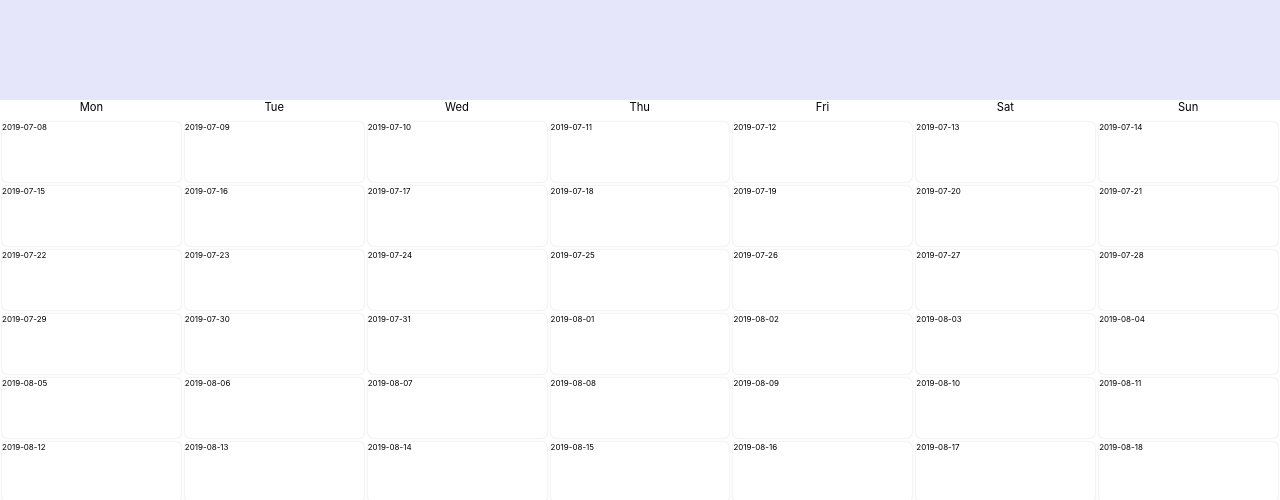
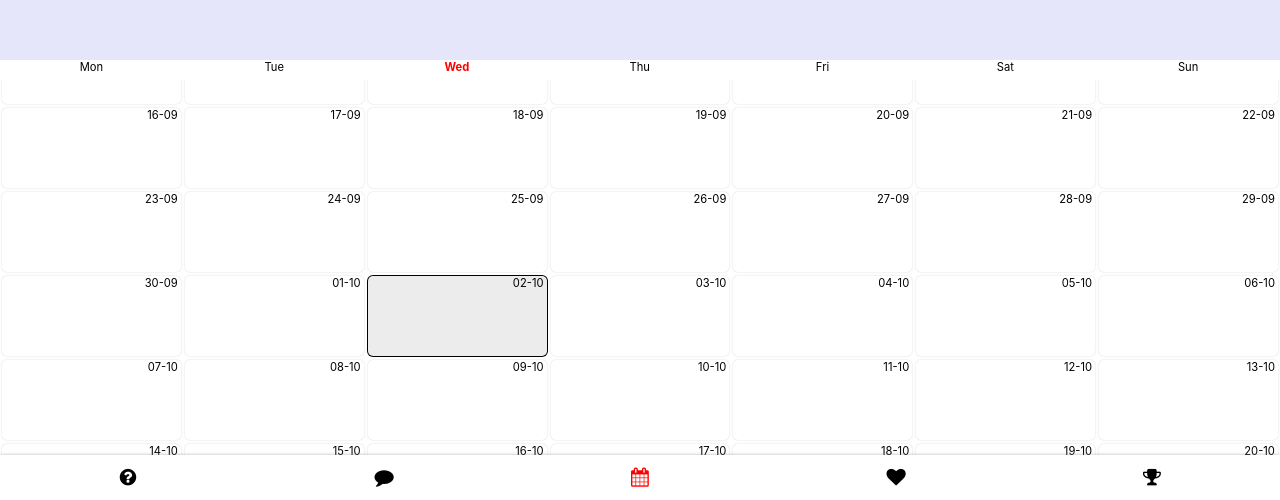
Before and after one commit to alexsaliu/Twoly, a React (Create React App) app: page / in a window 1280 px wide. Shown: the part 300-800 px from the top of the page. Built offline with nearby package versions, Linux system fonts and the light colour scheme.

Commit message:
calendar successfully scrolling and creading new past and future days when scrolled to either end

```diff
--- a/package.json
+++ b/package.json
@@ -3,6 +3,7 @@
   "version": "0.1.0",
   "private": true,
   "dependencies": {
+    "font-awesome": "^4.7.0",
     "moment": "^2.24.0",
     "react": "^16.10.1",
     "react-dom": "^16.10.1",
--- a/src/App.css
+++ b/src/App.css
@@ -1,3 +1,7 @@
+:root {
+    --theme-accent-color: red;
+}
+
 .main-container {
     height: 100vh;
 }
--- a/src/App.js
+++ b/src/App.js
@@ -1,11 +1,13 @@
 import React from 'react';
 import './App.css';
 import Grid from './Grid';
+import Footer from './Footer';
 
 function App() {
   return (
     <div className="App">
         <Grid />
+        <Footer />
     </div>
   );
 }
--- /dev/null
+++ b/src/Footer/footer.css
@@ -0,0 +1,21 @@
+.footer {
+    position: absolute;
+    bottom: 0;
+    width: 100%;
+    background: #ffffff;
+    box-shadow: 0px 0px 4px -1px grey;
+    height: 45px;
+    display: flex;
+}
+.footer-button {
+    display: flex;
+    align-items: center;
+    justify-content: center;
+    width: 20%;
+}
+.footer-button i {
+    font-size: 1.2em;
+}
+.footer-button-selected i {
+    color: var(--theme-accent-color);
+}
--- /dev/null
+++ b/src/Footer/index.js
@@ -0,0 +1,29 @@
+import React, {Component} from 'react';
+import './footer.css';
+import 'font-awesome/css/font-awesome.min.css';
+
+export default class Footer extends Component {
+    constructor(props) {
+        super(props)
+        this.state = {
+            selected: 2
+        }
+    }
+
+    changeSelected = (button) => {
+        this.setState({selected: button});
+    }
+
+    render() {
+        const { selected } = this.state;
+        return (
+            <div className="footer">
+                <div onClick={() => this.changeSelected(0)} className={"footer-button " + (selected === 0 ? "footer-button-selected" : "")}><i className="fa fa-question-circle"></i></div>
+                <div onClick={() => this.changeSelected(1)} className={"footer-button " + (selected === 1 ? "footer-button-selected" : "")}><i className="fa fa-comment"></i></div>
+                <div onClick={() => this.changeSelected(2)} className={"footer-button " + (selected === 2 ? "footer-button-selected" : "")}><i className="fa fa-calendar"></i></div>
+                <div onClick={() => this.changeSelected(3)} className={"footer-button " + (selected === 3 ? "footer-button-selected" : "")}><i className="fa fa-heart"></i></div>
+                <div onClick={() => this.changeSelected(4)} className={"footer-button " + (selected === 4 ? "footer-button-selected" : "")}><i className="fa fa-trophy"></i></div>
+            </div>
+        );
+    }
+}
--- a/src/Grid/day.js
+++ b/src/Grid/day.js
@@ -1,9 +1,12 @@
 import React from 'react';
+import moment from 'moment';
 
 const Day = ({date}) => {
+    const splitDate = date.split('-');
     return (
-        <div className="day-container">
-            {date}
+        <div className={"day " + (moment().format("YYYY-MM-DD") === date ? "today" : "")}>
+
+            <div className="day-date">{splitDate[2] + "-" + splitDate[1]}</div>
         </div>
     );
 };
--- a/src/Grid/grid.css
+++ b/src/Grid/grid.css
@@ -7,8 +7,12 @@
     text-align: center;
     font-size: 0.7em;
 }
+.grid-header-today {
+    color: var(--theme-accent-color);
+    font-weight: bold;
+}
 .grid-container {
-    height: 50%;
+    height: 55%;
 }
 .grid-box {
     height: calc(100% - 20px);
@@ -20,17 +24,41 @@
     flex-wrap: wrap;
     justify-content: space-between;
 }
+.grid-footer-spacer {
+    width: 100%;
+    height: 50px;
+}
+.grid-loader {
+    height: 50px;
+    width: 100%;
+    display: flex;
+    align-items: center;
+    justify-content: center;
+}
 .day-container {
     width: calc(14.28% - 4px);
-    box-shadow: 0px 0px 2px 0px lightgrey;
-    border-radius: 5px;
-    font-size: 0.5em;
-    height: 60px;
+    height: 10vh;
     margin: 2px;
     background: white;
 }
 .view-container {
-    height: 50%;
+    height: 45%;
     width: 100%;
     background: lavender;
 }
+.day {
+    height: 100%;
+    box-shadow: 0px 0px 2px 0px lightgrey;
+    border-radius: 5px;
+    font-size: 0.5em;
+    transform: translateY(2px);
+}
+.day-date {
+    font-size: 1.4em;
+    text-align: right;
+    padding: 0 3px 0 0;
+}
+.today {
+    box-shadow: 0px 0px 0px 1px black;
+    background: #ececec;
+}
--- a/src/Grid/helpers.js
+++ b/src/Grid/helpers.js
@@ -1,18 +1,7 @@
 import moment from 'moment';
 
-const sayHi = () => {
-    return "Say Hi";
-}
-
-const dates = [
-    moment().add(0, 'days').format('dddd, YYYY MM DD'),
-    moment().add(1, 'days').format('dddd, YYYY MM DD'),
-    moment().add(2, 'days').format('dddd, YYYY MM DD'),
-    moment().add(3, 'days').format('dddd, YYYY MM DD'),
-    moment().add(4, 'days').format('dddd, YYYY MM DD'),
-]
-
-const initializeCalendarDates = (startDate, daysForward, daysBack) => {
+// Return an array of dates to load calendar days
+const initializeCalendarDays = (startDate, daysForward, daysBack) => {
     const dates = [];
     const equilizeWeeks = weekdaysBeforeAndAfterToday();
     const back = daysBack + equilizeWeeks[0];
@@ -24,6 +13,8 @@ const initializeCalendarDates = (startDate, daysForward, daysBack) => {
     return dates;
 }
 
+// Return number of days to include behind and in front of current day of week
+// to ensure days are loaded in starting Monday as a multiple of 7
 const weekdaysBeforeAndAfterToday = () => {
     const todaysDate = moment().day();
     if (todaysDate === 0) {
@@ -37,4 +28,22 @@ const weekdaysBeforeAndAfterToday = () => {
     }
 }
 
-export {initializeCalendarDates};
+// Returns array of dates before entered date if less than todays date, else dates after entered date.
+// Takes in: starting date YYYY-MM-DD,
+// number or days to load,
+const loadMoreDates = (startDate, days) => {
+    const dates = []
+    if (moment(startDate) <= moment()) {
+        for (let i = days; i > 0; i--) {
+            dates.push(moment(startDate).subtract(i, 'days').format('YYYY-MM-DD'));
+        }
+    }
+    else {
+        for (let i = 1; i <= days; i++) {
+            dates.push(moment(startDate).add(i, 'days').format('YYYY-MM-DD'));
+        }
+    }
+    return dates;
+}
+
+export {initializeCalendarDays, loadMoreDates};
--- a/src/Grid/index.js
+++ b/src/Grid/index.js
@@ -1,21 +1,102 @@
 import React, { Component } from 'react';
 import moment from 'moment';
 import Day from './day';
-import {initializeCalendarDates} from './helpers';
+import {initializeCalendarDays, loadMoreDates} from './helpers';
 import './grid.css';
 
 export default class Grid extends Component {
     constructor(props) {
         super(props)
         this.state = {
-            startWeek: moment().format('YYYY-MM-DD'),
-            endWeek: moment().endOf('month').week(),
-            date: initializeCalendarDates(moment().format('YYYY-MM-DD'), 84, 84),
+            today: moment().format('YYYY-MM-DD'),
+            dates: initializeCalendarDays(moment().format('YYYY-MM-DD'), 84, 84),
+            firstDate: "",
+            lastDate: "",
+            daysOfWeek: ['Mon', 'Tue', 'Wed', 'Thu', 'Fri', 'Sat', 'Sun'],
+            weekDay: moment().format('ddd'),
+            gridBoxHeight: 0,
+            dateBeforePastDatesLoad: initializeCalendarDays(moment().format('YYYY-MM-DD'), 84, 84)[0],
+        }
+        this.scrollRef = React.createRef();
+        this.pastDatesScrollRef = React.createRef();
+        this.gridBox = React.createRef();
+        this.grid = React.createRef();
+
+        this.gridHeight = "";
+        this.maintainScrollPosition = false;
+    }
+
+    loadDays = (e) => {
+        const scrolled = e.target.scrollHeight - e.target.scrollTop;
+        if (scrolled >= this.gridHeight + 50) {
+            console.log("we going back!");
+            console.log("THE GRID HEIGHT: ", this.gridHeight);
+            const dates = [];
+            dates.push(...loadMoreDates(this.state.firstDate, 84));
+            dates.push(...this.state.dates);
+            const dateBeforePastDatesLoad = this.state.dates[0];
+            this.setState({ dateBeforePastDatesLoad }, () => console.log(this.state.dateBeforePastDatesLoad));
+            const firstDate = moment(this.state.firstDate).subtract(84, 'days').format('YYYY-MM-DD');
+            this.setState({ firstDate });
+            this.setState({ dates }, () => console.log("DATES: ", dates));
+            this.maintainScrollPosition = true;
+        }
+        else if (scrolled <= this.state.gridBoxHeight + 50) {
+            console.log("we going forward!");
+            console.log("THE GRID HEIGHT: ", this.gridHeight);
+            console.log("THE SCROLL HEIGHT: ", scrolled);
+            const dates = [];
+            dates.push(...this.state.dates);
+            console.log("THE DATES 1: ", dates);
+            dates.push(...loadMoreDates(this.state.lastDate, 84));
+            console.log("THE DATES 2: ", dates);
+            this.setState({dateBeforePastDatesLoad: ""});
+            const lastDate = moment(this.state.lastDate).add(84, 'days').format('YYYY-MM-DD');
+            this.setState({ lastDate });
+            this.setState({ dates }, () => console.log(dates));
+
+        }
+        else {
+            console.log("Some other scroll");
         }
     }
 
+    adjustGridHeight = () => {
+        const gridHeight = this.grid.current.clientHeight;
+        this.gridHeight = gridHeight;
+        console.log("GRID HEIGHT UPDATE: ", this.gridHeight);
+    }
+
+    componentDidMount() {
+        this.adjustGridHeight();
+        this.scrollRef.current.scrollIntoView();
+        const gridBoxHeight = this.gridBox.current.clientHeight;
+        this.setState({ gridBoxHeight }, () => console.log(this.state.gridBoxHeight));
+        const firstDate = this.state.dates[0];
+        console.log("first date: ", firstDate);
+        const lastDate = this.state.dates[this.state.dates.length - 1];
+        this.setState({ firstDate }, () => console.log("firstDate: ", this.state.firstDate));
+        this.setState({ lastDate }, () => console.log("lastDate: ", this.state.lastDate));
+    }
+
+    componentDidUpdate() {
+        console.log("Component Updated!!!!");
+        // if (this.state.dateBeforePastDatesLoad) {
+        //     console.log("we scrolling into view");
+        //     this.pastDatesScrollRef.current.scrollIntoView();
+        // }
+        if (this.maintainScrollPosition) {
+            this.pastDatesScrollRef.current.scrollIntoView();
+            this.maintainScrollPosition = false;
+        }
+        this.adjustGridHeight();
+        console.log("NEW grid height: ", this.grid.current.clientHeight);
+    }
+
+
 
     render() {
+        const { dates, today, daysOfWeek, weekDay, dateBeforePastDatesLoad } = this.state;
         return (
             <div className="main-container">
                 <div className="view-container">
@@ -23,20 +104,21 @@ export default class Grid extends Component {
                 </div>
                 <div className="grid-container">
                     <div className="grid-header">
-                        <div>Mon</div>
-                        <div>Tue</div>
-                        <div>Wed</div>
-                        <div>Thu</div>
-                        <div>Fri</div>
-                        <div>Sat</div>
-                        <div>Sun</div>
+                        {daysOfWeek.map((day, key) =>
+                            <div className={day === weekDay? "grid-header-today" : ""} key={key}>{day}</div>
+                        )}
                     </div>
-                    <div className="grid-box">
-                        <div className="grid">
-                            {this.state.date.map((date, key) =>
-                                <Day date={date} key={key} />
+                    <div ref={this.gridBox} className="grid-box" onScroll={this.loadDays}>
+                        <div ref={this.grid} className="grid">
+                            <div className="grid-loader">Loading...</div>
+                            {dates.map((date, key) =>
+                                <div key={key} ref={date === today ? this.scrollRef : date === dateBeforePastDatesLoad ? this.pastDatesScrollRef : ""} className={"day-container " + (date === dateBeforePastDatesLoad ? "date-before-load" : "")}>
+                                    <Day date={date} key={key} />
+                                </div>
                             )}
+                            <div className="grid-loader">Loading...</div>
                         </div>
+                        <div className="grid-footer-spacer"></div>
                     </div>
                 </div>
             </div>
```
Also changed, not shown: 1 other file (tests, documents, lock files or other folders).
